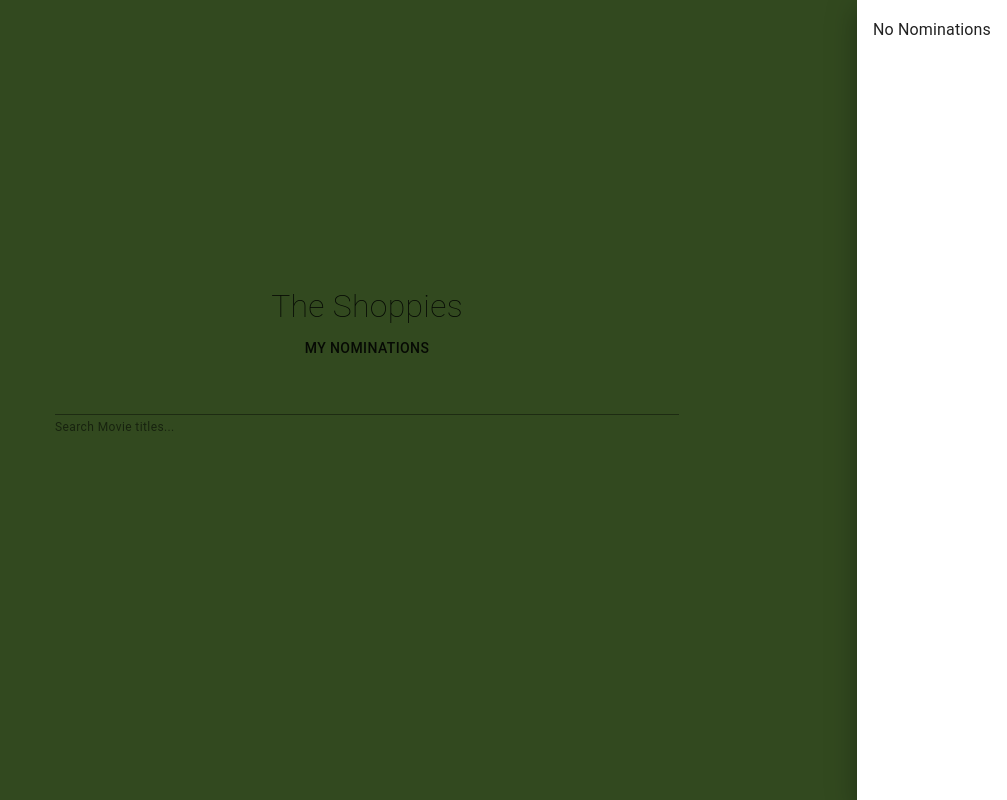
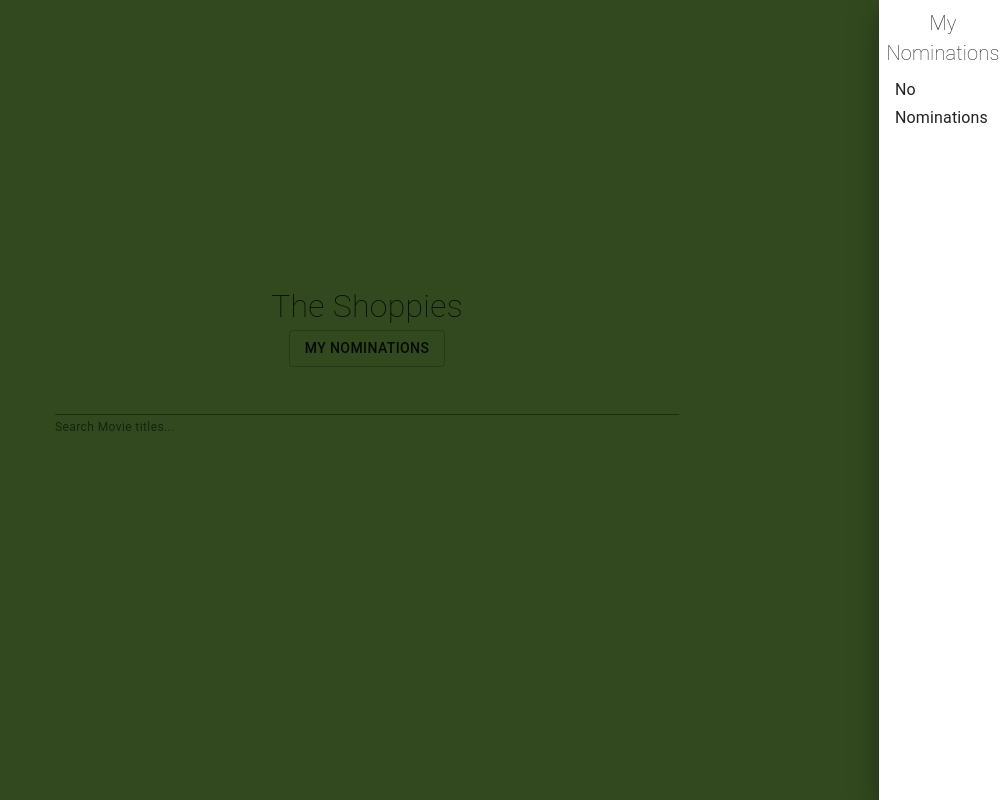
Before and after one commit to cyrusdiego/shoppies, a React (Create React App) app: page / in a window 1280 px wide. Both pictures are taken after a click on the button "MY NOMINATIONS". Shown: the whole page, without its empty margins (273-1280 px from the left). Built offline with nearby package versions, Linux system fonts and the light colour scheme.

Commit message:
movie tiles styling

```diff
--- a/package.json
+++ b/package.json
@@ -14,6 +14,7 @@
     "react-dom": "^17.0.1",
     "react-redux": "^7.2.2",
     "react-scripts": "4.0.1",
+    "react-scroll-text": "^1.0.1",
     "redux": "^4.0.5",
     "redux-devtools-extension": "^2.13.8",
     "redux-thunk": "^2.3.0",
--- a/src/components/Movie.jsx
+++ b/src/components/Movie.jsx
@@ -1,35 +1,56 @@
 import { Button, Grid, Paper, Typography } from '@material-ui/core';
+import { Skeleton } from '@material-ui/lab';
+import { useState } from 'react';
+import ScrollText from 'react-scroll-text';
 import { useStyles } from '../styles';
 
-export const Movie = ({ movie, buttonText, onClick, isVisible }) => {
+export const Movie = ({ movie, buttonText, onClick, isDisabled }) => {
   const classes = useStyles();
+  const [isLoading, setIsLoading] = useState(true);
+  const onImageLoaded = () => {
+    setIsLoading(false);
+  };
 
   return (
-    <div className={classes.movieCardRoot}>
     <Paper className={classes.movieCard}>
-        <Grid container spacing={2} alignItems='flex-end'>
+      <Grid
+        container
+        alignItems='center'
+        xs
+        justify='center'
+        alignContent='center'
+        direction='column'
+        wrap='nowrap'
+      >
         <Grid item className={classes.imageContainer}>
-            <img className={classes.image} alt='' src={movie.Poster} />
-          </Grid>
-          <Grid item xs container direction='column' wrap='nowrap'>
-            <Grid item>
-              <Typography noWrap gutterBottom variant='subtitle1'>
-                {movie.Title}
-              </Typography>
-            </Grid>
-            <Grid item>
-              <Typography gutterBottom variant='body1'>
-                {movie.Year}
-              </Typography>
-            </Grid>
-            <Grid item>
-              {isVisible(movie) && (
-                <Button onClick={(_) => onClick(movie)}>{buttonText}</Button>
+          <img
+            className={classes.image}
+            alt=''
+            src={movie.Poster}
+            onLoad={onImageLoaded}
+          />
+          {isLoading && (
+            <Skeleton variant='rect' className={classes.skeleton} />
           )}
         </Grid>
+        <Grid item xs>
+          <ScrollText speed={30}>{movie.Title}</ScrollText>
+        </Grid>
+        <Grid item xs>
+          <Typography variant='body1'>{movie.Year}</Typography>
+        </Grid>
+        <Grid item xs>
+          <Button
+            variant='outlined'
+            size='small'
+            onClick={(_) => onClick(movie)}
+            disabled={isDisabled(movie)}
+            fullWidth
+          >
+            {buttonText}
+          </Button>
         </Grid>
       </Grid>
     </Paper>
-    </div>
   );
 };
--- a/src/components/MoviePage.jsx
+++ b/src/components/MoviePage.jsx
@@ -45,7 +45,7 @@ export const MoviePage = () => {
                 <MovieRow row={row} />
               </Grid>
             ))}
-            <Grid item container justify='center' alignItems='center'>
+            <Grid item container justify='center'>
               <Pagination
                 count={totalPage}
                 page={page}
--- a/src/components/MovieRow.jsx
+++ b/src/components/MovieRow.jsx
@@ -21,8 +21,8 @@ export const MovieRow = ({ row }) => {
             onClick={(movie) => {
               dispatch(addNomination(movie));
             }}
-            isVisible={(movie) =>
-              !atMaxNominations && !nominations.includes(movie)
+            isDisabled={(movie) =>
+              atMaxNominations || nominations.includes(movie)
             }
           />
         </Grid>
--- a/src/components/NominationsPage.jsx
+++ b/src/components/NominationsPage.jsx
@@ -1,10 +1,20 @@
-import { Button, Drawer, List, ListItem, Typography } from '@material-ui/core';
+import {
+  Button,
+  Drawer,
+  List,
+  ListItem,
+  Typography,
+  Grid,
+  Box,
+} from '@material-ui/core';
 import React, { useState } from 'react';
 import { useDispatch, useSelector } from 'react-redux';
 import { removeNomination } from '../redux/actions';
+import { useStyles } from '../styles';
 import { Movie } from './Movie';
 
 export const NominationsPage = () => {
+  const classes = useStyles();
   const dispatch = useDispatch();
   const nominations = useSelector((state) => state.nominations);
   const [isOpen, setIsOpen] = useState(false);
@@ -19,20 +29,31 @@ export const NominationsPage = () => {
 
   return (
     <React.Fragment>
-      <Button onClick={toggleDrawer}>My Nominations</Button>
-      <Drawer anchor={'right'} open={isOpen} onClose={toggleDrawer}>
+      <Button variant='outlined' onClick={toggleDrawer}>
+        My Nominations
+      </Button>
+      <Drawer
+        anchor={'right'}
+        open={isOpen}
+        onClose={toggleDrawer}
+        disableElevation
+        classes={{ paper: classes.drawer }}
+      >
         <List>
+          <Typography align='center' className={classes.subheader}>
+            My Nominations
+          </Typography>
           {nominations && nominations.length > 0 ? (
             <React.Fragment>
               {nominations.map((movie, i) => (
-                <ListItem key={i}>
+                <ListItem>
                   <Movie
                     movie={movie}
                     buttonText='Remove'
                     onClick={(m) => {
                       dispatch(removeNomination(m));
                     }}
-                    isVisible={() => true}
+                    isDisabled={() => false}
                   />
                 </ListItem>
               ))}
--- a/src/styles.js
+++ b/src/styles.js
@@ -15,13 +15,15 @@ export const useStyles = makeStyles((theme) => ({
     fontSize: 32,
     color: theme.palette.primary,
   },
-  movieCardRoot: {
-    flexGrow: 1,
+  subheader: {
+    fontWeight: 100,
+    fontSize: 20,
+    color: theme.palette.primary,
   },
   movieCard: {
     padding: theme.spacing(2),
-    margin: 'auto',
-    maxWidth: 500,
+    height: '100%',
+    width: '100%',
   },
   imageContainer: {
     width: 128,
@@ -32,6 +34,13 @@ export const useStyles = makeStyles((theme) => ({
     display: 'block',
     maxWidth: '100%',
     maxHeight: '100%',
+  },
+  skeleton: {
+    width: '100%',
+    height: '100%',
+  },
+  drawer: {
+    width: '10vw',
   },
 }));
 
```
Also changed, not shown: 1 other file (tests, documents, lock files or other folders). Lines whose indentation alone changed are shown as unchanged.
